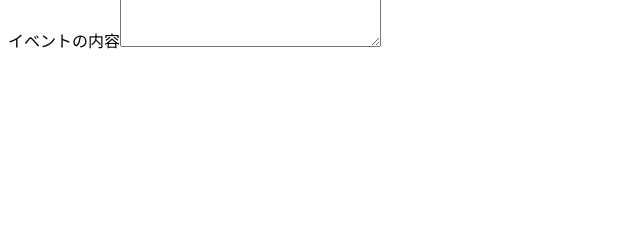
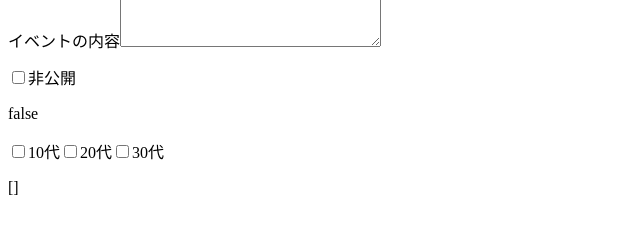
Before and after one commit to Taka2401/Vue.js-tutorial2, a Vue app in the folder udemy-vue.js/: page / in a window 1280 px wide. Shown: the part 438-672 px from the top of the page, without its empty margins (0-640 px from the left). Built offline with nearby package versions, Linux system fonts and the light colour scheme; the HTML template or start-up script is replaced by a standard one.

Commit message:
配列複数バインディング

```diff
--- a/udemy-vue.js/src/App.vue
+++ b/udemy-vue.js/src/App.vue
@@ -17,13 +17,23 @@
       <label for="maxNumber"></label>
       <input id="maxNumber" type="number" v-model.number="eventData.maxNumber">
       <p>{{ eventData.maxNumber }}</p>
+      <label for="host">主催者</label>
+      <input id="host" type="text" v-model.trim="eventData.host">
+      <pre>{{ eventData.host }}</pre>
+      <label for="detail">イベントの内容</label>
+      <textarea id="detail" cols="30" rows="10" v-model="eventData.detail"></textarea>
+      <pre>{{ eventData.detail }}</pre>
+      <input id="isPrivate" type="checkbox" v-model="eventData.isPrivate">
+      <label for="isPrivate">非公開</label>
+      <p>{{ eventData.isPrivate }}</p>
+      <input type="checkbox" id="10代" value="10代" v-model="eventData.target">
+      <label for="10代">10代</label>
+      <input type="checkbox" id="20代" value="20代" v-model="eventData.target">
+      <label for="20代">20代</label>
+      <input type="checkbox" id="30代" value="30代" v-model="eventData.target">
+      <label for="30代">30代</label>
+      <p>{{ eventData.target }}</p>
     </div>
-    <label for="host">主催者</label>
-    <input id="host" type="text" v-model.trim="eventData.host">
-    <pre>{{ eventData.host }}</pre>
-    <label for="detail">イベントの内容</label>
-    <textarea id="detail" cols="30" rows="10" v-model="eventData.detail"></textarea>
-    <pre>{{ eventData.detail }}</pre>
   </div>
 </template>
 
@@ -41,7 +51,9 @@ export default {
         title: '',
         maxNumber: 0,
         host: '',
-        detail: ''
+        detail: '',
+        isPrivate: false,
+        target: []
       }
     };
   },
```
